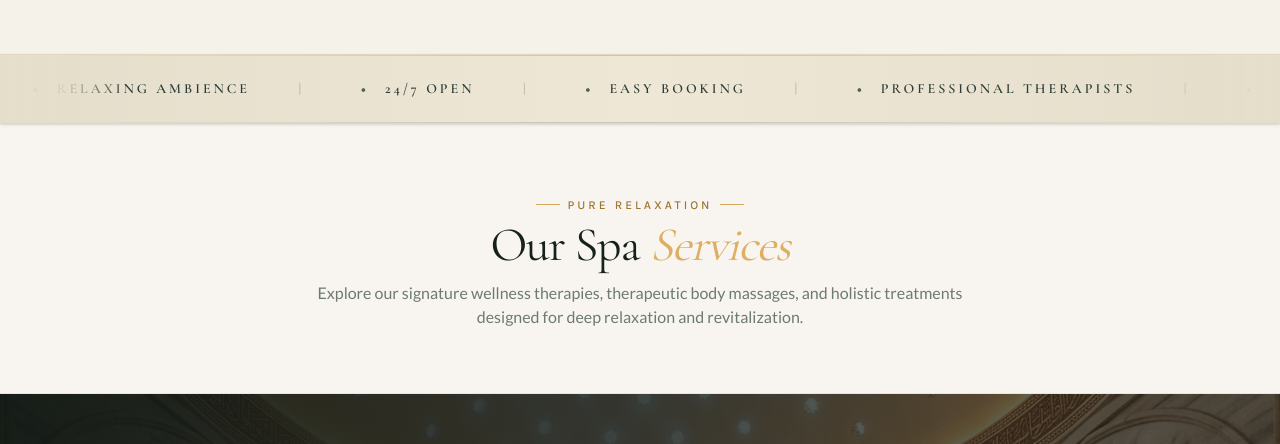
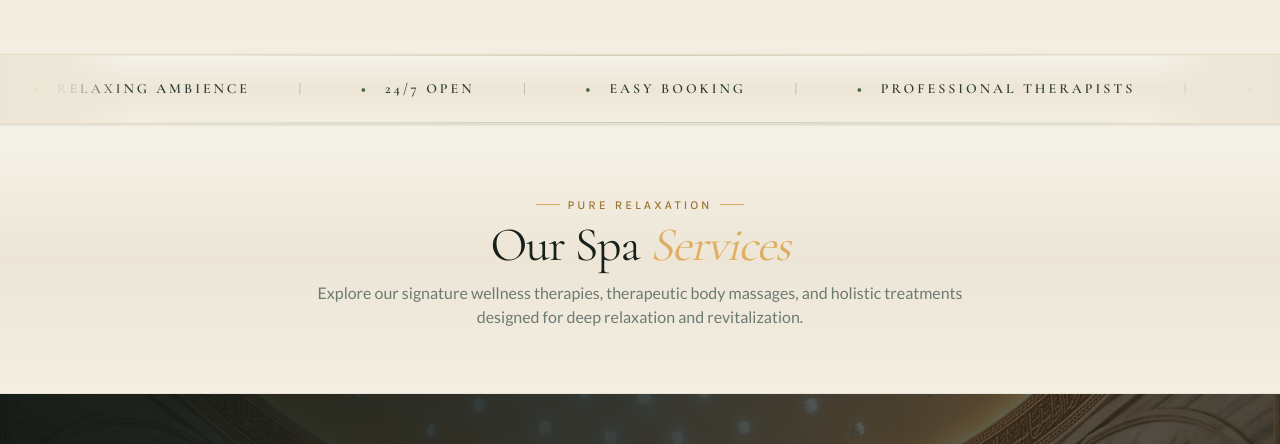
Before and after one commit to amit-kumar1511/client, a Next.js app: page / in a window 1280 px wide. Shown: the part 1427-1871 px from the top of the page. Built offline with nearby package versions, Linux system fonts and the light colour scheme.

Commit message:
feat: add core UI components for wellness spa application

```diff
--- a/components/About.tsx
+++ b/components/About.tsx
@@ -23,7 +23,11 @@ const trustItems = [
 
 export default function About() {
   return (
-    <section id="about" className="relative grid min-h-[680px] grid-cols-1 bg-[#f5f3e9] text-[#14221e] overflow-hidden lg:grid-cols-[42%_58%]">
+    <section
+      id="about"
+      className="relative grid min-h-[680px] grid-cols-1 text-[#14221e] overflow-hidden lg:grid-cols-[42%_58%]"
+      style={{ background: "linear-gradient(180deg, #F5F2E8 0%, #EDE6D7 50%, #F3EEE2 100%)" }}
+    >
       {/* LEFT CONTENT */}
       <div className="relative z-10 flex flex-col justify-center px-6 py-12 sm:px-12 lg:py-16 lg:pl-[11%] lg:pr-8">
 
--- a/components/BookingForm.tsx
+++ b/components/BookingForm.tsx
@@ -68,7 +68,11 @@ export default function BookingForm({
   };
 
   return (
-    <section id="book" className="py-20 sm:py-28 bg-cream relative overflow-hidden">
+    <section
+      id="book"
+      className="py-20 sm:py-28 relative overflow-hidden"
+      style={{ background: "linear-gradient(180deg, #F5F2E8 0%, #EDE6D7 50%, #F3EEE2 100%)" }}
+    >
       <div className="mx-auto max-w-6xl px-4 sm:px-6 lg:px-8">
 
         {/* Section Header */}
--- a/components/Gallery.tsx
+++ b/components/Gallery.tsx
@@ -65,7 +65,11 @@ export default function Gallery() {
   }, [selectedIndex]);
 
   return (
-    <section id="gallery" className="relative py-16 sm:py-24 md:py-28 bg-[#f8f5f0] text-[#16211c] overflow-hidden">
+    <section
+      id="gallery"
+      className="relative py-16 sm:py-24 md:py-28 text-[#16211c] overflow-hidden"
+      style={{ background: "linear-gradient(180deg, #F5F2E8 0%, #EDE6D7 50%, #F3EEE2 100%)" }}
+    >
       <div className="relative z-10 mx-auto max-w-[1360px] px-4 sm:px-6 lg:px-8">
 
         {/* Centered Luxury Header */}
--- a/components/Location.tsx
+++ b/components/Location.tsx
@@ -48,7 +48,11 @@ function InfoRow({ icon: Icon, title, value, href }: { icon: any; title: string;
 
 export default function Location() {
   return (
-    <section id="location" className="py-20 sm:py-28 bg-background">
+    <section
+      id="location"
+      className="py-20 sm:py-28"
+      style={{ background: "linear-gradient(180deg, #F5F2E8 0%, #EDE6D7 50%, #F3EEE2 100%)" }}
+    >
       <div className="mx-auto max-w-7xl px-4 sm:px-6 lg:px-8">
         <div className="text-center">
           <FadeUp>
--- a/components/MainContent.tsx
+++ b/components/MainContent.tsx
@@ -40,7 +40,10 @@ export default function MainContent() {
         </div>
 
         {/* Overlapping Content Container starting with About Section */}
-        <div className="relative z-10 rounded-t-[2.5rem] sm:rounded-t-[4rem] bg-ivory shadow-[0_-30px_60px_-15px_rgba(0,0,0,0.5)] border-t border-white/20">
+        <div
+          className="relative z-10 rounded-t-[2.5rem] sm:rounded-t-[4rem] shadow-[0_-30px_60px_-15px_rgba(0,0,0,0.5)] border-t border-white/20"
+          style={{ background: "linear-gradient(180deg, #F5F2E8 0%, #EDE6D7 50%, #F3EEE2 100%)" }}
+        >
           <About />
           <TrustHighlights />
           <Services onBook={bookService} />
--- a/components/Reviews.tsx
+++ b/components/Reviews.tsx
@@ -238,7 +238,11 @@ export default function Reviews() {
   };
 
   return (
-    <section id="reviews" className="py-20 sm:py-28 bg-[#faf8f5] overflow-hidden">
+    <section
+      id="reviews"
+      className="py-20 sm:py-28 overflow-hidden"
+      style={{ background: "linear-gradient(180deg, #F5F2E8 0%, #EDE6D7 50%, #F3EEE2 100%)" }}
+    >
       <div className="mx-auto max-w-7xl px-4 sm:px-6 lg:px-8">
 
         {/* Header */}
--- a/components/Services.tsx
+++ b/components/Services.tsx
@@ -193,9 +193,12 @@ export const SERVICES = DETAILED_SERVICES.map((s) => ({
 
 export default function Services({ onBook }: { onBook: (name: string) => void }) {
   return (
-    <section id="services" className="py-0 bg-background">
+    <section id="services" className="py-0" style={{ background: "linear-gradient(180deg, #F5F2E8 0%, #EDE6D7 50%, #F3EEE2 100%)" }}>
       {/* Section Header */}
-      <div className="py-12 sm:py-16 bg-[#f8f5f0] text-center border-b border-[#e5dfd3]/70">
+      <div
+        className="py-12 sm:py-16 text-center border-b border-[#e5dfd3]/70"
+        style={{ background: "linear-gradient(180deg, #F5F2E8 0%, #EDE6D7 50%, #F3EEE2 100%)" }}
+      >
         <div className="mx-auto max-w-7xl px-4 sm:px-6 lg:px-8">
           <div className="inline-flex items-center justify-center gap-2 text-xs tracking-[0.25em] uppercase text-[#9d7431] font-medium">
             <span className="w-6 h-px bg-[#d8ab5e]" /> Pure Relaxation <span className="w-6 h-px bg-[#d8ab5e]" />
--- a/components/TrustHighlights.tsx
+++ b/components/TrustHighlights.tsx
@@ -15,17 +15,20 @@ export default function TrustHighlights() {
   const marqueeItems = [...trustItems, ...trustItems, ...trustItems, ...trustItems];
 
   return (
-    <section className="relative w-full py-4 sm:py-4.5 mt-6 sm:mt-0 bg-[#eae3d2] text-[#172a25] overflow-hidden border-y border-[#d8c397]/40 shadow-sm">
+    <section
+      className="relative w-full py-4 sm:py-4.5 mt-6 sm:mt-0 text-[#172a25] overflow-hidden border-y border-[#d8c397]/40 shadow-sm"
+      style={{ background: "linear-gradient(180deg, #F5F2E8 0%, #EDE6D7 50%, #F3EEE2 100%)" }}
+    >
       {/* Background Ambient Warm Gradient */}
-      <div className="absolute inset-0 bg-gradient-to-r from-[#e5decb] via-[#eee7d6] to-[#e5decb] pointer-events-none" />
+      <div className="absolute inset-0 bg-gradient-to-b from-[#F5F2E8] via-[#EDE6D7] to-[#F3EEE2] pointer-events-none" />
 
       {/* Subtle Accent Borders Top and Bottom */}
       <div className="absolute top-0 inset-x-0 h-[1px] bg-gradient-to-r from-transparent via-[#4d683f]/25 to-transparent" />
       <div className="absolute bottom-0 inset-x-0 h-[1px] bg-gradient-to-r from-transparent via-[#4d683f]/25 to-transparent" />
 
       {/* Gradient Vignette Fades on Left & Right Edges */}
-      <div className="absolute top-0 bottom-0 left-0 w-16 sm:w-32 bg-gradient-to-r from-[#e5decb] via-[#e5decb]/90 to-transparent z-10 pointer-events-none" />
-      <div className="absolute top-0 bottom-0 right-0 w-16 sm:w-32 bg-gradient-to-l from-[#e5decb] via-[#e5decb]/90 to-transparent z-10 pointer-events-none" />
+      <div className="absolute top-0 bottom-0 left-0 w-16 sm:w-32 bg-gradient-to-r from-[#EDE6D7] via-[#EDE6D7]/90 to-transparent z-10 pointer-events-none" />
+      <div className="absolute top-0 bottom-0 right-0 w-16 sm:w-32 bg-gradient-to-l from-[#EDE6D7] via-[#EDE6D7]/90 to-transparent z-10 pointer-events-none" />
 
       {/* Ticker Container */}
       <div className="relative z-0 flex items-center overflow-hidden select-none">
--- a/components/VideoSection.tsx
+++ b/components/VideoSection.tsx
@@ -14,7 +14,11 @@ export default function VideoSection() {
   };
 
   return (
-    <section id="experience" className="relative py-12 sm:py-18 bg-[#f8f5f0] text-[#16211c] overflow-hidden">
+    <section
+      id="experience"
+      className="relative py-12 sm:py-18 text-[#16211c] overflow-hidden"
+      style={{ background: "linear-gradient(180deg, #F5F2E8 0%, #EDE6D7 50%, #F3EEE2 100%)" }}
+    >
       <div className="relative z-10 mx-auto max-w-[920px] px-4 sm:px-6 lg:px-8">
 
         {/* Section Header */}
```
